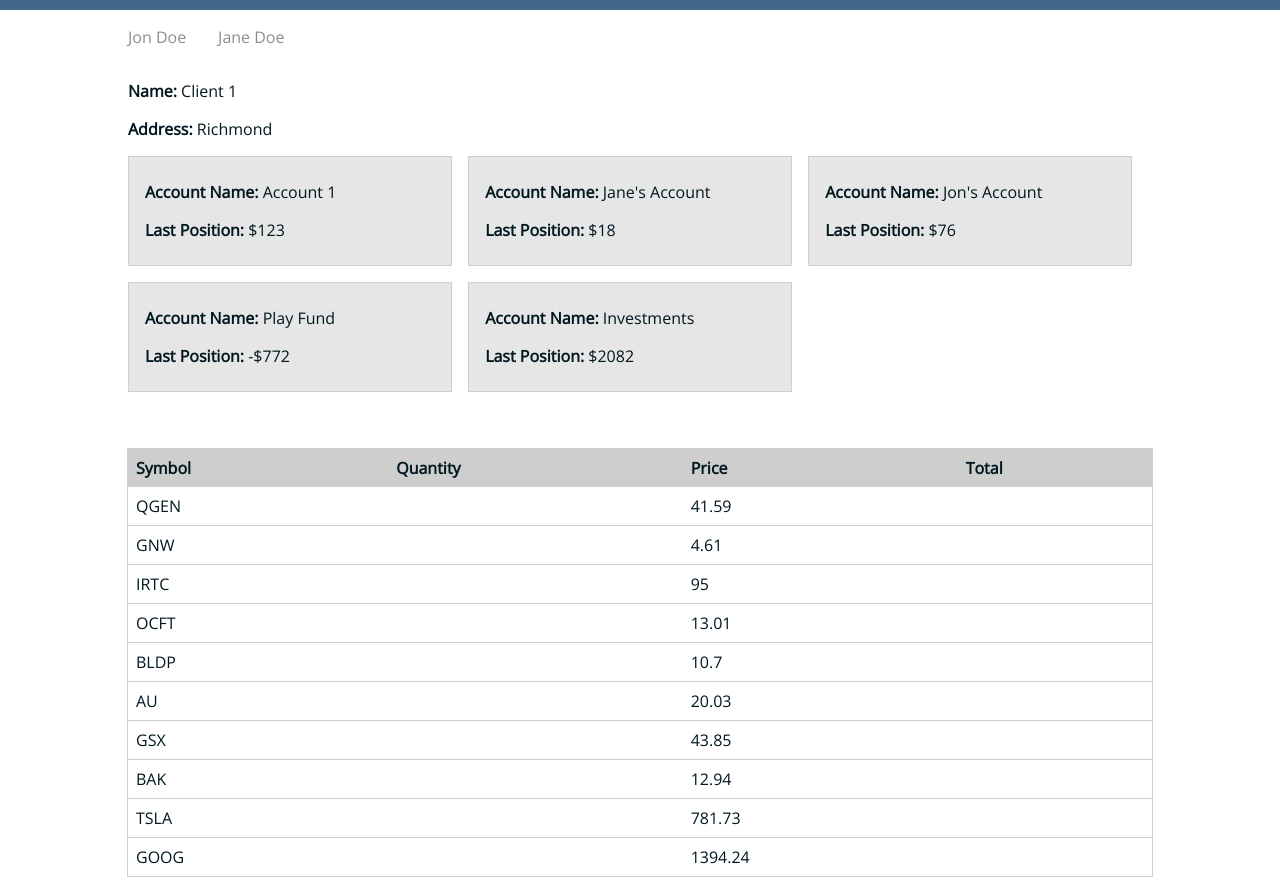
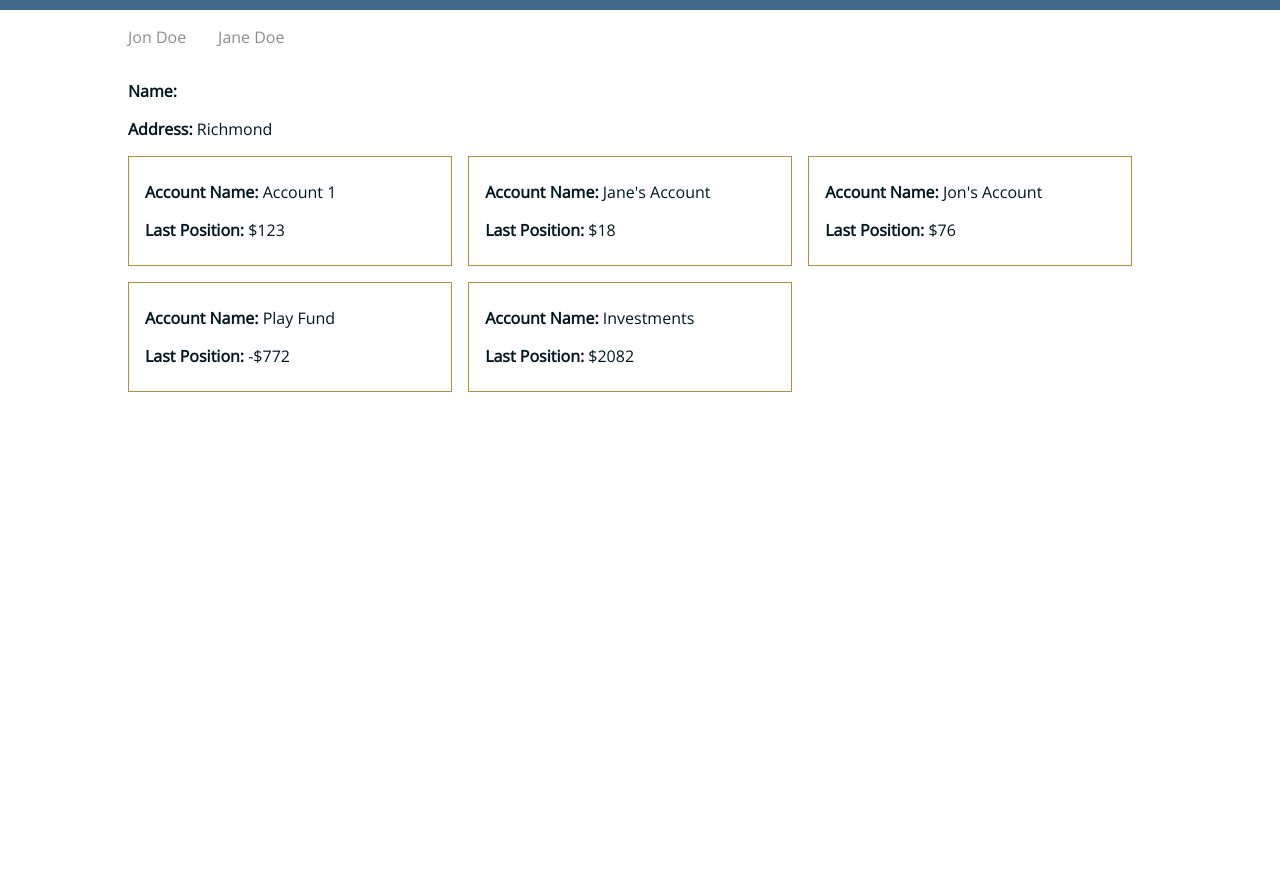
Before and after one commit to joelshaw/investing-app, an Angular app: page /accounts in a window 1280 px wide. After the commit the page ends 800 px from the top, so only its background shows below. Built offline with nearby package versions, Linux system fonts and the light colour scheme.

Commit message:
updated account styling, input boxes for account name, and added an ngModel to the input

```diff
--- a/src/app/accounts/accounts.component.html
+++ b/src/app/accounts/accounts.component.html
@@ -7,7 +7,14 @@
       </div>
     </div>
     <div class="account-view__details" [hidden]="!active">
-      <p><strong>Account:</strong> {{accounts.name}}</p><button class="account-view__details--edit" (click)="updateAccount()">Edit Account Name</button>
+      <p><strong>Account:</strong> {{accounts.name}}</p><button class="account-view__details--edit" (click)="toogleAccountEdit()">Edit Account Name</button>
+      <div class="account-view__details--edit">
+        <form action="">
+          <input [(ngModel)]="accounts.name" name="Account Name" />
+          <button (click)="editAccountName()" type="submit">Save</button>
+        </form>
+
+      </div>
       <p><strong>Last Market Close: {{close}}</strong></p>
       <p><strong>Current Market Value: {{current}}</strong></p>
     </div>
--- a/src/app/accounts/accounts.component.less
+++ b/src/app/accounts/accounts.component.less
@@ -1,12 +1,12 @@
 @grey : rgba(206, 206, 206, 0.5);
-
+@gold : #B58D3D;
 #account-view {
 margin: 0.5em 0 2.5em;
 
   .account-view__account {
     display: inline-block;
-    background: @grey;
-    border: 1px solid #cecece;
+
+    border: 1px solid @gold;
     margin: 0 1em 1em 0;
     padding: 0.5em 1em;
     width: calc(85% / 3);
@@ -14,7 +14,7 @@ margin: 0.5em 0 2.5em;
     cursor: pointer;
 
     &:hover {
-      background: darken(@grey, 10%);
+      background: lighten(@gold, 25%);
     }
 
     &.active {
--- a/src/app/accounts/accounts.component.ts
+++ b/src/app/accounts/accounts.component.ts
@@ -16,6 +16,7 @@ export class AccountsComponent implements OnInit {
 
   accountSelected;
   active;
+  accountName = 'test';
 
   ngOnInit() {
     this.http.get(this.url).subscribe((data:any) => {
@@ -29,4 +30,11 @@ export class AccountsComponent implements OnInit {
     this.active = true;
   }
 
+  toggleAccountEdit() {
+
+  }
+
+  editAccountName() {
+  }
+
 }
--- a/src/app/app.module.ts
+++ b/src/app/app.module.ts
@@ -1,6 +1,7 @@
 import { BrowserModule } from '@angular/platform-browser';
 import { NgModule } from '@angular/core';
 import { HttpClientModule } from '@angular/common/http';
+import { FormsModule } from '@angular/forms';
 
 import { AppRoutingModule } from './app-routing.module';
 import { AppComponent } from './app.component';
@@ -20,6 +21,7 @@ import { OverviewComponent } from './overview/overview.component';
   imports: [
     BrowserModule,
     AppRoutingModule,
+    FormsModule,
     HttpClientModule
   ],
   providers: [],
--- a/src/app/clients/clients.component.html
+++ b/src/app/clients/clients.component.html
@@ -6,7 +6,7 @@
     </ul>
 
     <div class="client-view__active">
-      <p><strong>Name:</strong> Client 1</p>
+      <p><strong>Name:</strong></p>
       <p><strong>Address:</strong> Richmond</p>
     </div>
   </div>
--- a/src/app/clients/clients.component.ts
+++ b/src/app/clients/clients.component.ts
@@ -1,5 +1,6 @@
 import { Component, OnInit } from '@angular/core';
 import { HttpClient, HttpErrorResponse } from '@angular/common/http';
+import { ActivatedRoute } from '@angular/router';
 
 @Component({
   selector: 'app-clients',
@@ -11,9 +12,12 @@ export class ClientsComponent implements OnInit {
   url = 'assets/data/clients.json';
   clients: any[];
 
-  constructor(private http: HttpClient) {}
+  constructor(private http: HttpClient, private activeRoute: ActivatedRoute) {}
 
   ngOnInit() {
+
+
+
     this.http.get(this.url).subscribe((data:any) => {
       this.clients = data.clients;
     },(err: HttpErrorResponse) => {
--- a/src/app/positions/positions.component.html
+++ b/src/app/positions/positions.component.html
@@ -1,4 +1,4 @@
-<section id="positions-view">
+<section id="positions-view" [hidden]="!active">
   <table id="positions-table">
     <thead>
       <tr>
--- a/src/app/positions/positions.component.ts
+++ b/src/app/positions/positions.component.ts
@@ -13,9 +13,6 @@ export class PositionsComponent implements OnInit {
   positions: any = [];
   stocks: any = [];
 
-  qty:any = 8;
-  total = 5;
-
 
   constructor(private http: HttpClient) {}
   ngOnInit() {
```
